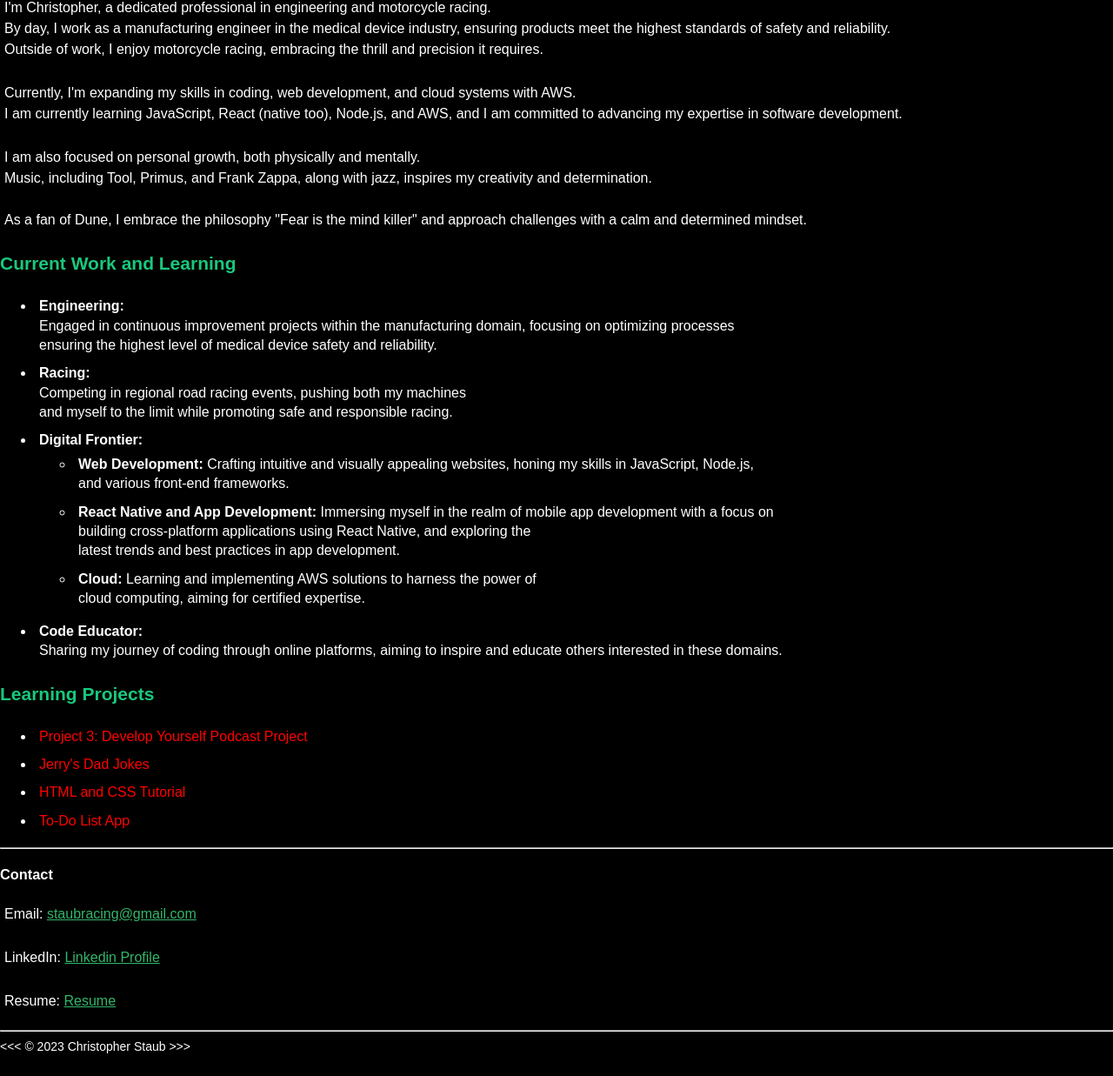
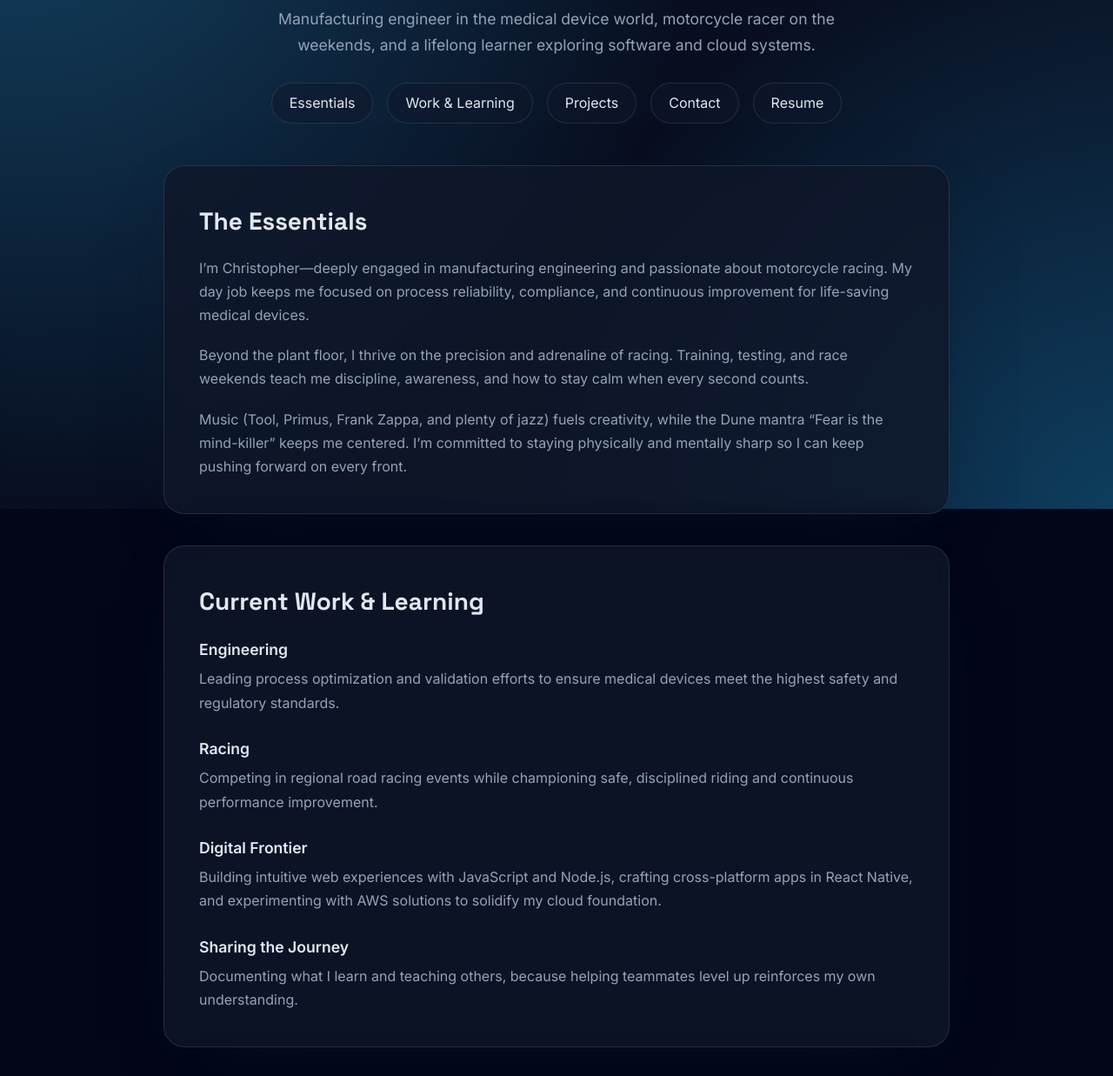
Before and after one commit to staubracing/chrisstaub_page, a website: page index.html in a window 1280 px wide. Shown: the part 215-1452 px from the top of the page at 87% size. Before the commit the page ends 1429 px from the top, so only its background shows below. Drawn offline with Linux system fonts and the light colour scheme.

Commit message:
Revamp landing page layout and styling

```diff
--- a/index.html
+++ b/index.html
@@ -1,8 +1,21 @@
 <!doctype html>
-
 <html lang="en">
   <head>
-    <!-- Google tag (gtag.js) created -->
+    <meta charset="utf-8" />
+    <meta name="viewport" content="width=device-width, initial-scale=1" />
+    <title>Christopher Staub | Engineer, Racer, Developer</title>
+    <meta
+      name="description"
+      content="Manufacturing engineer, motorcycle racer, and aspiring software developer exploring process improvement, web development, and cloud systems."
+    />
+    <meta name="author" content="Christopher Staub" />
+    <link rel="preconnect" href="https://fonts.googleapis.com" />
+    <link rel="preconnect" href="https://fonts.gstatic.com" crossorigin />
+    <link
+      href="https://fonts.googleapis.com/css2?family=Inter:wght@400;500;600;700&family=Space+Grotesk:wght@500;700&display=swap"
+      rel="stylesheet"
+    />
+    <link rel="stylesheet" href="style.css" />
     <script
       async
       src="https://www.googletagmanager.com/gtag/js?id=G-DQ4E9Y27QT"
@@ -13,141 +26,151 @@
         dataLayer.push(arguments);
       }
       gtag('js', new Date());
-
       gtag('config', 'G-DQ4E9Y27QT');
     </script>
-
-    <!-- Link for stylesheet -->
-    <link rel="stylesheet" href="style.css" />
-
-    <meta charset="UTF-8" />
-    <meta name="author" content="Christopher Staub" />
-    <meta name="description" content="This is my personal website" />
-    <title>Christopher Staub</title>
   </head>
-
   <body>
-    <header>
-      <h1 class="cs-green">Christopher Staub</h1>
-      <h2>
-        Manufacturing Engineer | Aspiring Software Developer | Motorcycle Racer
-        | Lifelong Learner
-      </h2>
+    <div class="background" aria-hidden="true"></div>
+    <header class="hero" id="top">
+      <p class="eyebrow">Engineer · Racer · Developer</p>
+      <h1>Christopher Staub</h1>
+      <p class="tagline">
+        Manufacturing engineer in the medical device world, motorcycle racer on
+        the weekends, and a lifelong learner exploring software and cloud
+        systems.
+      </p>
+      <nav class="primary-nav" aria-label="Primary navigation">
+        <a href="#essentials">Essentials</a>
+        <a href="#work">Work &amp; Learning</a>
+        <a href="#projects">Projects</a>
+        <a href="#contact">Contact</a>
+        <a href="/resume/" target="_blank" rel="noreferrer">Resume</a>
+      </nav>
     </header>
 
-    <hr class="hr-1" />
+    <main>
+      <section class="card" id="essentials">
         <h2>The Essentials</h2>
+        <p>
+          I’m Christopher—deeply engaged in manufacturing engineering and
+          passionate about motorcycle racing. My day job keeps me focused on
+          process reliability, compliance, and continuous improvement for
+          life-saving medical devices.
+        </p>
+        <p>
+          Beyond the plant floor, I thrive on the precision and adrenaline of
+          racing. Training, testing, and race weekends teach me discipline,
+          awareness, and how to stay calm when every second counts.
+        </p>
+        <p>
+          Music (Tool, Primus, Frank Zappa, and plenty of jazz) fuels
+          creativity, while the Dune mantra “Fear is the mind-killer” keeps me
+          centered. I’m committed to staying physically and mentally sharp so I
+          can keep pushing forward on every front.
+        </p>
+      </section>
 
+      <section class="card" id="work">
+        <h2>Current Work &amp; Learning</h2>
+        <ul class="feature-list">
+          <li>
+            <h3>Engineering</h3>
             <p>
-      I'm Christopher, a dedicated professional in engineering and motorcycle
-      racing.
-      <br />By day, I work as a manufacturing engineer in the medical device
-      industry, ensuring products meet the highest standards of safety and
-      reliability. <br />Outside of work, I enjoy motorcycle racing, embracing
-      the thrill and precision it requires.
+              Leading process optimization and validation efforts to ensure
+              medical devices meet the highest safety and regulatory standards.
             </p>
-
-    <p>
-      Currently, I'm expanding my skills in coding, web development, and cloud
-      systems with AWS.
-      <br />I am currently learning JavaScript, React (native too), Node.js, and
-      AWS, and I am committed to advancing my expertise in software development.
-    </p>
-
-    <p>
-      I am also focused on personal growth, both physically and mentally.
-      <br />Music, including Tool, Primus, and Frank Zappa, along with jazz,
-      inspires my creativity and determination. <br /><br />As a fan of Dune, I
-      embrace the philosophy "Fear is the mind killer" and approach challenges
-      with a calm and determined mindset.
-    </p>
-
-    <h2>Current Work and Learning</h2>
-    <ul>
-      <li>
-        <strong>Engineering:</strong><br />
-        Engaged in continuous improvement projects within the manufacturing
-        domain, focusing on optimizing processes <br />
-        ensuring the highest level of medical device safety and reliability.
-      </li>
-
-      <li>
-        <strong>Racing:</strong><br />
-        Competing in regional road racing events, pushing both my machines
-        <br />
-        and myself to the limit while promoting safe and responsible racing.
-      </li>
-
-      <li>
-        <strong>Digital Frontier:</strong><br />
-        <ul>
-          <li>
-            <strong>Web Development:</strong> Crafting intuitive and visually
-            appealing websites, honing my skills in JavaScript, Node.js, <br />
-            and various front-end frameworks.
           </li>
           <li>
-            <strong>React Native and App Development:</strong> Immersing myself
-            in the realm of mobile app development with a focus on <br />
-            building cross-platform applications using React Native, and
-            exploring the <br />
-            latest trends and best practices in app development.
+            <h3>Racing</h3>
+            <p>
+              Competing in regional road racing events while championing safe,
+              disciplined riding and continuous performance improvement.
+            </p>
           </li>
           <li>
-            <strong>Cloud:</strong> Learning and implementing AWS solutions to
-            harness the power of <br />
-            cloud computing, aiming for certified expertise.
+            <h3>Digital Frontier</h3>
+            <p>
+              Building intuitive web experiences with JavaScript and Node.js,
+              crafting cross-platform apps in React Native, and experimenting
+              with AWS solutions to solidify my cloud foundation.
+            </p>
+          </li>
+          <li>
+            <h3>Sharing the Journey</h3>
+            <p>
+              Documenting what I learn and teaching others, because helping
+              teammates level up reinforces my own understanding.
+            </p>
           </li>
         </ul>
+      </section>
+
+      <section class="card" id="projects">
+        <h2>Learning Projects</h2>
+        <ul class="link-list">
+          <li>
+            <a href="/Project-3/" target="_blank" rel="noreferrer">
+              Project 3 · Develop Yourself Podcast Companion
+            </a>
           </li>
-
           <li>
-        <strong>Code Educator:</strong><br />
-        Sharing my journey of coding through online platforms, aiming to inspire
-        and educate others interested in these domains.
+            <a
+              href="https://jerrysdadjokes.com/"
+              target="_blank"
+              rel="noreferrer"
+            >
+              Jerry's Dad Jokes
+            </a>
+          </li>
+          <li>
+            <a href="/mysite/" target="_blank" rel="noreferrer">
+              HTML &amp; CSS Tutorial Site
+            </a>
+          </li>
+          <li>
+            <a href="/todo/" target="_blank" rel="noreferrer">
+              Terminal-Inspired To-Do App
+            </a>
           </li>
         </ul>
+      </section>
 
-    <h2>Learning Projects</h2>
-    <ul class="no-underline">
-      <li class="red-link">
-        <a href="https://chrisstaub.com/Project-3" target="_blank"
-          >Project 3: Develop Yourself Podcast Project</a
-        >
+      <section class="card" id="contact">
+        <h2>Contact</h2>
+        <ul class="contact-list">
+          <li>
+            <span>Email</span>
+            <a href="mailto:staubracing@gmail.com">staubracing@gmail.com</a>
           </li>
-      <li class="red-link">
-        <a href="https://jerrysdadjokes.com/" target="_blank"
-          >Jerry's Dad Jokes</a
-        >
-      </li>
-      <li class="red-link">
-        <a href="https://chrisstaub.com/mysite" target="_blank"
-          >HTML and CSS Tutorial</a
-        >
-      </li>
-      <li class="red-link">
-        <a href="https://chrisstaub.com/todo" target="_blank">To-Do List App</a>
-      </li>
-    </ul>
-
-    <hr />
-    <h3>Contact</h3>
-    <p>
-      Email: <a href="mailto:staubracing@gmail.com">staubracing@gmail.com</a>
-    </p>
-    <p>
-      LinkedIn:
+          <li>
+            <span>LinkedIn</span>
             <a
               href="https://linkedin.com/in/christopher-staub-engineer"
               target="_blank"
-        >Linkedin Profile</a
+              rel="noreferrer"
+              >linkedin.com/in/christopher-staub-engineer</a
             >
+          </li>
+          <li>
+            <span>Resume</span>
+            <a href="/resume/" target="_blank" rel="noreferrer">View Resume</a>
+          </li>
+        </ul>
+      </section>
+    </main>
+
+    <footer>
+      <p>
+        &copy; <span id="year"></span> Christopher Staub. Fear is the
+        mind-killer.
       </p>
-    <p>
-      Resume: <a href="https://chrisstaub.com/resume" target="_blank">Resume</a>
-    </p>
+    </footer>
 
-    <hr />
-    &lt;&lt;&lt; &copy; 2023 Christopher Staub &gt;&gt;&gt;
+    <script>
+      const yearElement = document.getElementById('year');
+      if (yearElement) {
+        yearElement.textContent = new Date().getFullYear();
+      }
+    </script>
   </body>
 </html>
--- a/style.css
+++ b/style.css
@@ -1,75 +1,229 @@
-/* Set the font family, size, and line height for the body */
+:root {
+  color-scheme: dark;
+  --bg: #020617;
+  --surface: rgba(15, 23, 42, 0.8);
+  --surface-border: rgba(148, 163, 184, 0.18);
+  --text-primary: #e2e8f0;
+  --text-secondary: #94a3b8;
+  --accent: #38bdf8;
+  --accent-muted: rgba(56, 189, 248, 0.14);
+  --radius: 24px;
+  --shadow: 0 30px 80px -40px rgba(15, 23, 42, 0.8);
+}
+
+* {
+  box-sizing: border-box;
+}
+
 body {
-  font-family: Arial;
-  font-size: 14px;
-  line-height: 1.5;
+  margin: 0;
+  min-height: 100vh;
+  font-family:
+    'Inter',
+    system-ui,
+    -apple-system,
+    BlinkMacSystemFont,
+    'Segoe UI',
+    sans-serif;
+  font-size: 1rem;
+  line-height: 1.7;
+  background: var(--bg);
+  color: var(--text-primary);
+}
 
-  /* Reset the margin and padding to 0 */
+a {
+  color: var(--accent);
+  text-decoration: none;
+  transition:
+    color 0.2s ease,
+    background-color 0.2s ease;
+}
+
+a:hover,
+a:focus-visible {
+  color: #f8fafc;
+}
+
+.background {
+  position: fixed;
+  inset: 0;
+  z-index: -1;
+  background: radial-gradient(
+      circle at top left,
+      rgba(56, 189, 248, 0.35),
+      transparent 55%
+    ),
+    radial-gradient(
+      circle at bottom right,
+      rgba(14, 165, 233, 0.28),
+      transparent 45%
+    ),
+    linear-gradient(135deg, rgba(2, 6, 23, 0.92), rgba(15, 23, 42, 0.94));
+}
+
+.hero {
+  max-width: 960px;
+  margin: 0 auto;
+  padding: 4.5rem 1.75rem 3rem;
+  text-align: center;
+  display: grid;
+  gap: 1.75rem;
+}
+
+.eyebrow {
+  margin: 0;
+  font-family: 'Space Grotesk', sans-serif;
+  letter-spacing: 0.35em;
+  text-transform: uppercase;
+  font-size: 0.75rem;
+  color: var(--accent);
+}
+
+h1 {
+  margin: 0;
+  font-family: 'Space Grotesk', sans-serif;
+  font-size: clamp(2.8rem, 6vw, 4.2rem);
+  line-height: 1.1;
+}
+
+.tagline {
+  margin: 0 auto;
+  max-width: 680px;
+  font-size: 1.1rem;
+  color: var(--text-secondary);
+}
+
+.primary-nav {
+  display: flex;
+  justify-content: center;
+  flex-wrap: wrap;
+  gap: 0.75rem 1rem;
+}
+
+.primary-nav a {
+  display: inline-flex;
+  align-items: center;
+  justify-content: center;
+  padding: 0.55rem 1.25rem;
+  border-radius: 999px;
+  border: 1px solid var(--surface-border);
+  background: rgba(15, 23, 42, 0.5);
+  color: var(--text-primary);
+}
+
+.primary-nav a:hover,
+.primary-nav a:focus-visible {
+  background: var(--accent-muted);
+  color: #f8fafc;
+}
+
+main {
+  max-width: 960px;
+  margin: 0 auto;
+  padding: 0 1.75rem 4rem;
+  display: grid;
+  gap: 2.25rem;
+}
+
+.card {
+  padding: 2.5rem;
+  background: var(--surface);
+  border-radius: var(--radius);
+  border: 1px solid var(--surface-border);
+  box-shadow: var(--shadow);
+  backdrop-filter: blur(12px);
+}
+
+.card h2 {
+  margin: 0 0 1rem;
+  font-family: 'Space Grotesk', sans-serif;
+  font-size: 1.75rem;
+}
+
+.card p {
+  margin: 0 0 1.2rem;
+  color: var(--text-secondary);
+}
+
+.card p:last-child {
+  margin-bottom: 0;
+}
+
+.feature-list,
+.link-list,
+.contact-list {
+  list-style: none;
   margin: 0;
   padding: 0;
-
-  /* Set the background color to dark gray and the text color to white */
-  background-color: rgb(0, 0, 0);
-  color: #ffffff;
+  display: grid;
+  gap: 1.5rem;
 }
 
-/* Set the background color, text color, and alignment for the header */
-header {
-  background-color: rgb(0, 0, 0);
-  text-align: center;
+.feature-list h3 {
+  margin: 0 0 0.35rem;
+  font-size: 1.1rem;
+  font-weight: 600;
+  color: var(--text-primary);
 }
 
-/* Set the color and padding for the h1 element */
-h1 {
-  color: #0e71b3;
-  padding: 5px;
+.link-list a {
+  display: flex;
+  align-items: center;
+  justify-content: space-between;
+  gap: 0.75rem;
+  padding: 1rem 1.25rem;
+  border-radius: 16px;
+  border: 1px solid transparent;
+  background: rgba(15, 23, 42, 0.6);
 }
 
-/* Set the color for the h2 element */
-h2 {
-  color: rgb(25, 200, 125);
+.link-list a:hover,
+.link-list a:focus-visible {
+  border-color: var(--accent);
+  background: rgba(56, 189, 248, 0.12);
 }
 
-.cs-green {
-  color: rgb(0, 255, 0);
+.contact-list li {
+  display: grid;
+  gap: 0.35rem;
 }
 
-/* Set the link color and remove the underline */
-a {
-  color: #33b76a;
-  text-decoration: underline;
+.contact-list span {
+  font-size: 0.9rem;
+  letter-spacing: 0.08em;
+  text-transform: uppercase;
+  color: var(--text-secondary);
 }
 
-/* Set the class .no-underline to be remove the underline */
-.no-underline a {
-  text-decoration: none;
+footer {
+  margin: 0;
+  padding: 3rem 1.75rem 4rem;
+  text-align: center;
+  color: var(--text-secondary);
+  font-size: 0.95rem;
 }
 
-.red-link a {
-  color: #ff0000;
-}
-/* Set the font size, line height, margin, and padding for the p element */
-p {
-  font-size: 16px;
-  line-height: 1.5;
-  margin-bottom: 1em;
-  padding: 5px;
+@media (max-width: 720px) {
+  .hero {
+    padding-top: 3.5rem;
+  }
+
+  .card {
+    padding: 2rem;
+  }
 }
 
-/* Set the font size, line height, margin, and padding for the li element */
-li {
-  font-size: 16px;
-  line-height: 1.4;
-  /* margin-bottom: 1em; */
-  padding: 5px;
+@media (max-width: 520px) {
+  .primary-nav {
+    gap: 0.5rem;
+  }
+
+  .primary-nav a {
+    width: 100%;
+  }
+
+  .link-list a {
+    flex-direction: column;
+    align-items: flex-start;
+  }
 }
-
-.underline li {
-  text-decoration: underline;
-}
-
-/* Set the padding and background color for the section element */
-section {
-  padding: 2em;
-  background-color: #1a1a1a;
-}
```
Also changed, not shown: docs/cleanup-roadmap.md (+5 -0 lines). Lines whose indentation alone changed are shown as unchanged.
